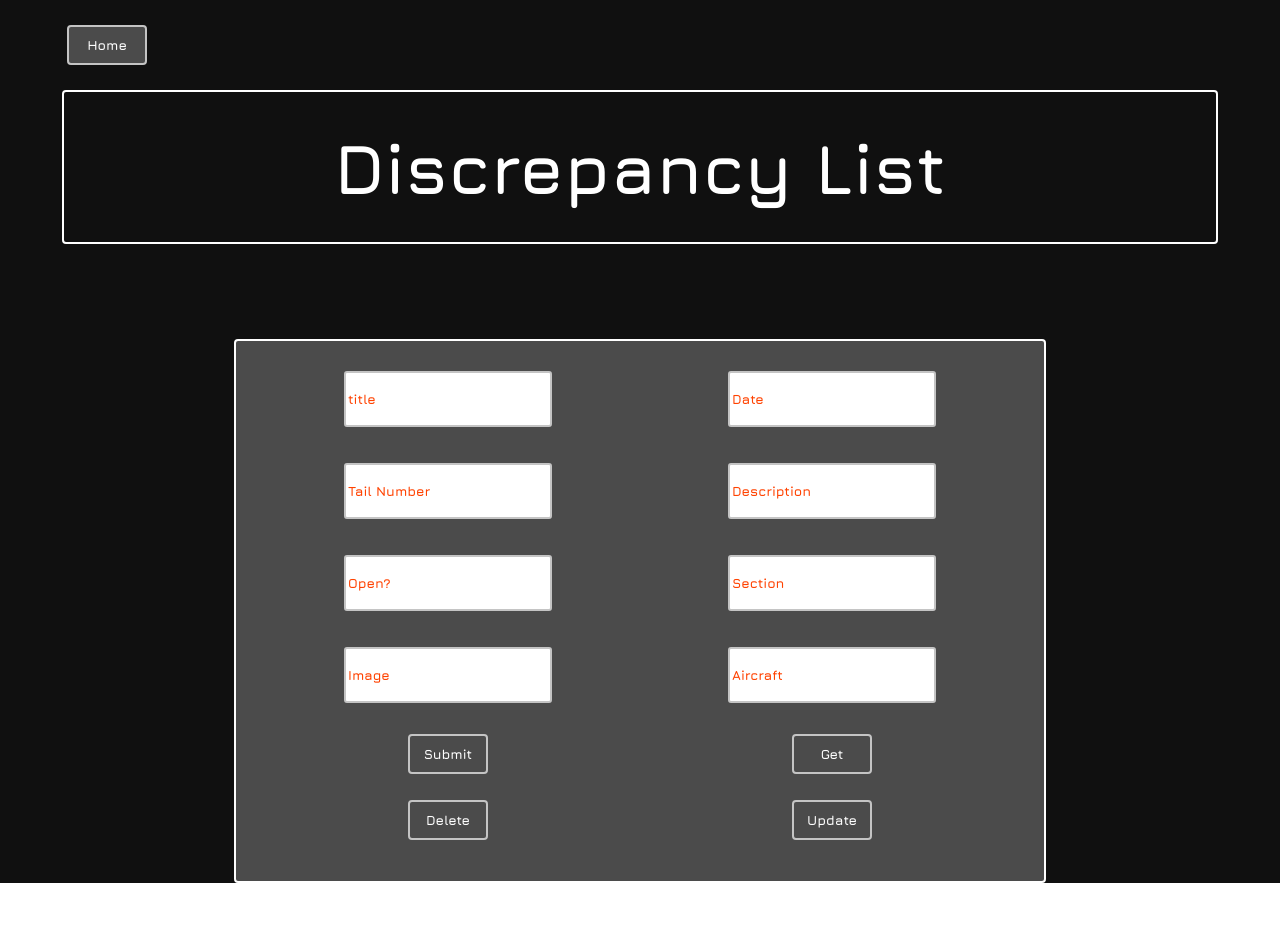
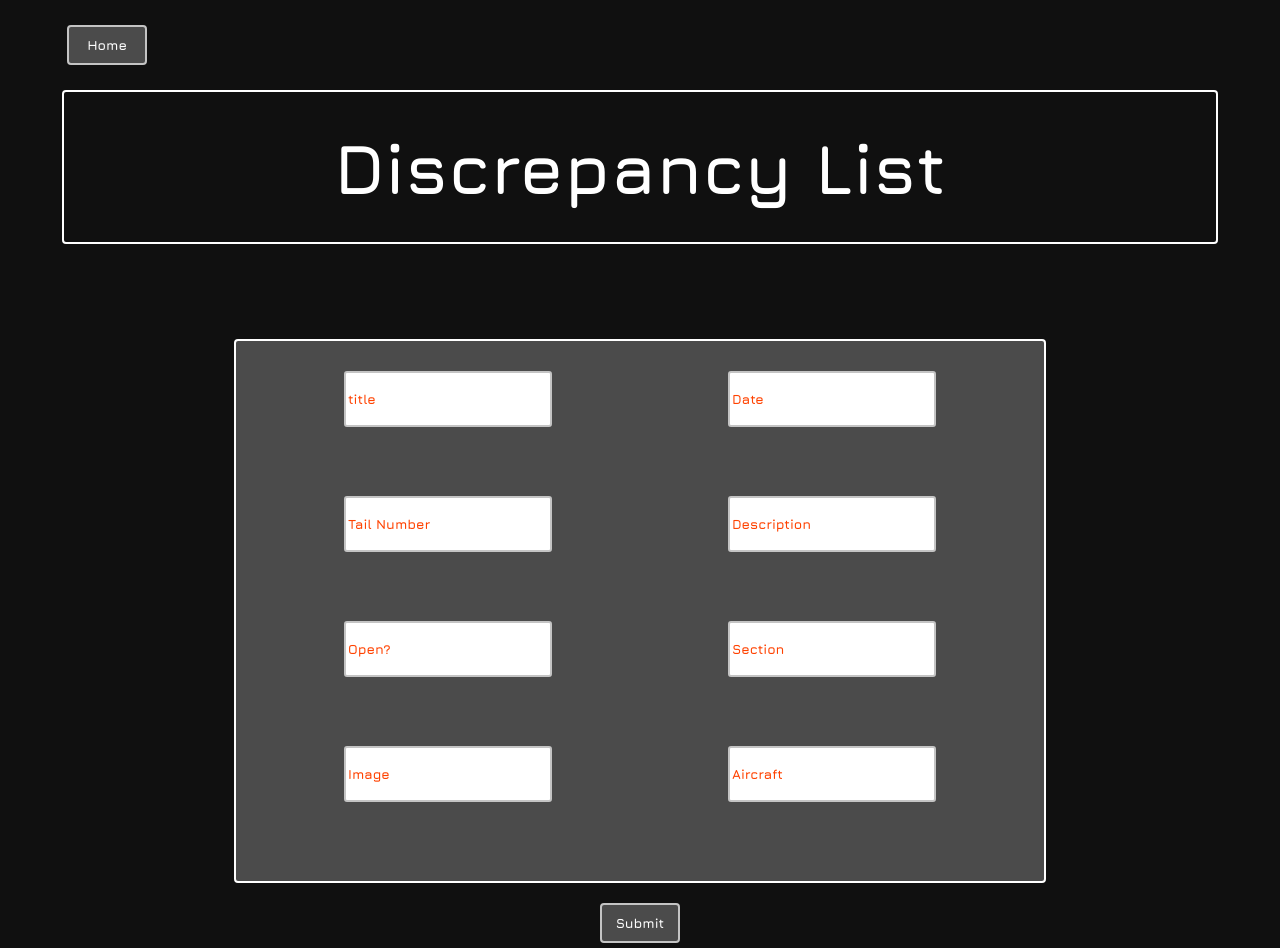
Before and after one commit to kennedymark680/community_write_up, a React (Create React App) app in the folder client/: page /Discrepancy/1 in a window 1280 px wide. Before the commit the page ends 883 px from the top, so only its background shows below. Built offline with nearby package versions, Linux system fonts and the light colour scheme; no server answers.

Commit message:
removed git/update/detele

```diff
--- a/client/src/App.css
+++ b/client/src/App.css
@@ -216,3 +216,7 @@ button,
 .details-image {
   margin-top: 20px;
 }
+
+.submit-discrep {
+  margin-top: 20px;
+}
--- a/client/src/pages/Discrepancy_Form.js
+++ b/client/src/pages/Discrepancy_Form.js
@@ -77,13 +77,18 @@ const DiscrepancyForm = (props) => {
           value={props.aircraft}
           onChange={props.handleDiscrepancyChange}
         />
-        <Link to={`/list_in_section/${id}`}>
-          <button onClick={() => props.submitNewDiscrep(id)}>Submit</button>
-        </Link>
-        <button onClick={() => props.getDiscrep()}>Get</button>
+      </section>
+      <Link to={`/list_in_section/${id}`}>
+        <button
+          onClick={() => props.submitNewDiscrep(id)}
+          className="submit-discrep"
+        >
+          Submit
+        </button>
+      </Link>
+      {/* <button onClick={() => props.getDiscrep()}>Get</button>
         <button onClick={() => props.deleteDiscrep()}>Delete</button>
-        <button onClick={() => props.updateDiscrep()}>Update</button>
-      </section>
+        <button onClick={() => props.updateDiscrep()}>Update</button> */}
     </div>
   )
 }
```
